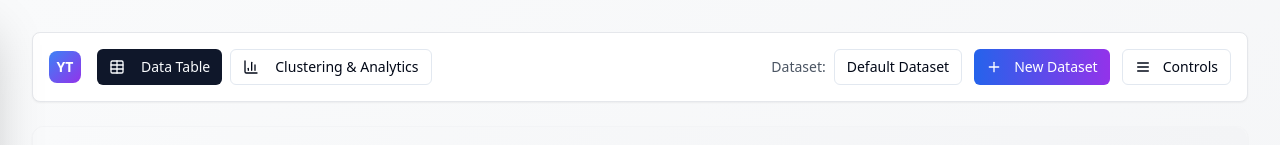
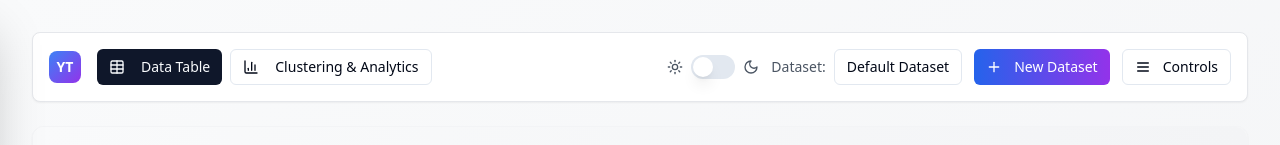
Before and after one commit to E5GEN2/niche-vision-explorer, a React (Vite) app: page / in a window 1280 px wide. Shown: the top 145 px of the page. Built offline with nearby package versions, Linux system fonts and the light colour scheme.

Commit message:
Add theme switcher
Implement a theme switcher for black and white themes.

```diff
--- a/src/App.tsx
+++ b/src/App.tsx
@@ -1,8 +1,10 @@
+
 import { Toaster } from "@/components/ui/toaster";
 import { Toaster as Sonner } from "@/components/ui/sonner";
 import { TooltipProvider } from "@/components/ui/tooltip";
 import { QueryClient, QueryClientProvider } from "@tanstack/react-query";
 import { BrowserRouter, Routes, Route } from "react-router-dom";
+import { ThemeProvider } from "./contexts/ThemeContext";
 import Index from "./pages/Index";
 import NotFound from "./pages/NotFound";
 
@@ -10,6 +12,7 @@ const queryClient = new QueryClient();
 
 const App = () => (
   <QueryClientProvider client={queryClient}>
+    <ThemeProvider>
       <TooltipProvider>
         <Toaster />
         <Sonner />
@@ -21,6 +24,7 @@ const App = () => (
           </Routes>
         </BrowserRouter>
       </TooltipProvider>
+    </ThemeProvider>
   </QueryClientProvider>
 );
 
--- a/src/components/NavigationMenu.tsx
+++ b/src/components/NavigationMenu.tsx
@@ -1,7 +1,7 @@
-
 import React from 'react';
-import { Plus, Menu, Table, BarChart3 } from 'lucide-react';
+import { Plus, Menu, Table, BarChart3, Sun, Moon } from 'lucide-react';
 import { Button } from '@/components/ui/button';
+import { Switch } from '@/components/ui/switch';
 import {
   DropdownMenu,
   DropdownMenuContent,
@@ -9,6 +9,7 @@ import {
   DropdownMenuTrigger,
   DropdownMenuSeparator,
 } from '@/components/ui/dropdown-menu';
+import { useTheme } from '@/contexts/ThemeContext';
 
 interface NavigationMenuProps {
   currentDataset: string;
@@ -29,8 +30,10 @@ const NavigationMenu: React.FC<NavigationMenuProps> = ({
   activeTab,
   onTabChange
 }) => {
+  const { theme, toggleTheme } = useTheme();
+
   return (
-    <div className="bg-white border border-gray-200 rounded-lg shadow-sm p-4 mb-6">
+    <div className="bg-white dark:bg-gray-800 border border-gray-200 dark:border-gray-700 rounded-lg shadow-sm p-4 mb-6">
       <div className="flex items-center justify-between">
         {/* Left side - Logo and Navigation tabs */}
         <div className="flex items-center space-x-4">
@@ -62,11 +65,21 @@ const NavigationMenu: React.FC<NavigationMenuProps> = ({
           </div>
         </div>
 
-        {/* Right side - Dataset and controls */}
+        {/* Right side - Theme switcher, Dataset and controls */}
         <div className="flex items-center space-x-3">
+          {/* Theme switcher */}
+          <div className="flex items-center space-x-2">
+            <Sun className="h-4 w-4 text-gray-600 dark:text-gray-400" />
+            <Switch
+              checked={theme === 'dark'}
+              onCheckedChange={toggleTheme}
+            />
+            <Moon className="h-4 w-4 text-gray-600 dark:text-gray-400" />
+          </div>
+
           {/* Dataset Selector */}
           <div className="flex items-center space-x-2">
-            <span className="text-sm font-medium text-gray-600">Dataset:</span>
+            <span className="text-sm font-medium text-gray-600 dark:text-gray-300">Dataset:</span>
             <DropdownMenu>
               <DropdownMenuTrigger asChild>
                 <Button
--- /dev/null
+++ b/src/contexts/ThemeContext.tsx
@@ -0,0 +1,54 @@
+
+import React, { createContext, useContext, useState, useEffect } from 'react';
+
+type Theme = 'light' | 'dark';
+
+interface ThemeContextType {
+  theme: Theme;
+  toggleTheme: () => void;
+}
+
+const ThemeContext = createContext<ThemeContextType | undefined>(undefined);
+
+export const useTheme = () => {
+  const context = useContext(ThemeContext);
+  if (!context) {
+    throw new Error('useTheme must be used within a ThemeProvider');
+  }
+  return context;
+};
+
+interface ThemeProviderProps {
+  children: React.ReactNode;
+}
+
+export const ThemeProvider: React.FC<ThemeProviderProps> = ({ children }) => {
+  const [theme, setTheme] = useState<Theme>('light');
+
+  useEffect(() => {
+    const savedTheme = localStorage.getItem('theme') as Theme;
+    if (savedTheme) {
+      setTheme(savedTheme);
+    }
+  }, []);
+
+  useEffect(() => {
+    const root = document.documentElement;
+    if (theme === 'dark') {
+      root.classList.add('dark');
+    } else {
+      root.classList.remove('dark');
+    }
+    localStorage.setItem('theme', theme);
+  }, [theme]);
+
+  const toggleTheme = () => {
+    setTheme(prev => prev === 'light' ? 'dark' : 'light');
+  };
+
+  return (
+    <ThemeContext.Provider value={{ theme, toggleTheme }}>
+      {children}
+    </ThemeContext.Provider>
+  );
+};
```
Lines whose indentation alone changed are shown as unchanged.
